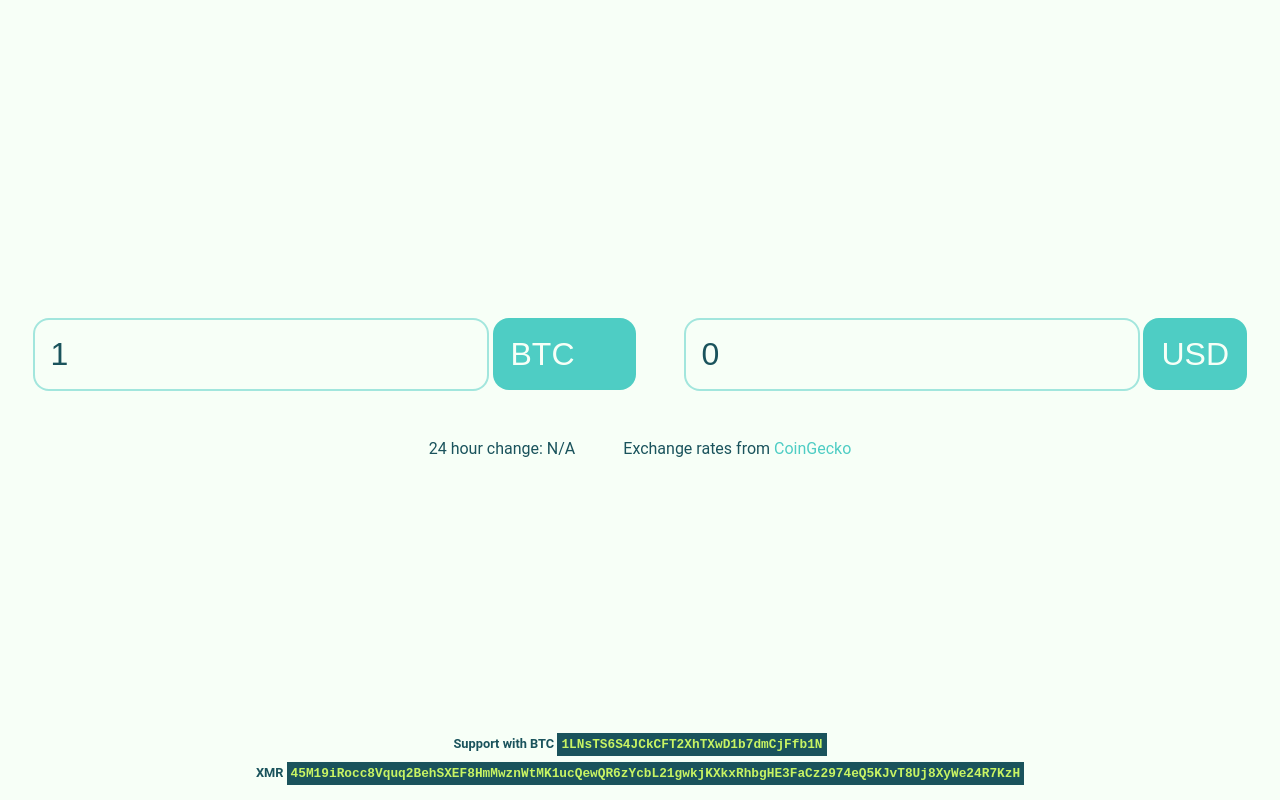
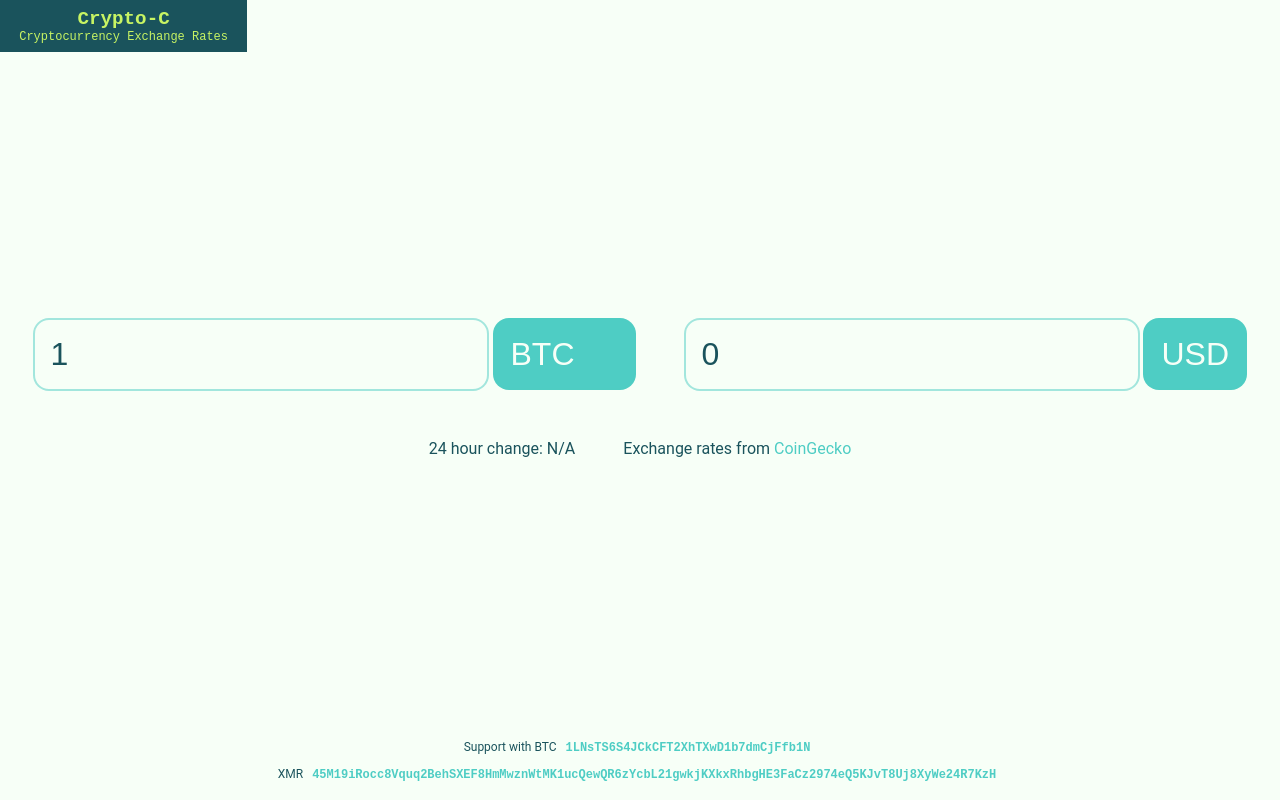
Before and after one commit to crypto-tools/crypto-c, a website: page index.html in a window 1280 px wide. Drawn offline with Linux system fonts and the light colour scheme.

Commit message:
Update index.html

```diff
--- a/index.html
+++ b/index.html
@@ -18,6 +18,30 @@
 
     #content {
       min-height: 95vh;
+    }
+
+    #logo {
+      color: rgb(200, 244, 99);
+      position: fixed;
+      top: 0;
+      left: 0;
+      padding: 0.5em 1.2em;
+      text-align: center;
+      background: rgb(26, 83, 92);
+      font-family: monospace;
+      z-index: 101;
+    }
+
+    #logo h1 {
+      font-size: 1.2em;
+      padding: 0;
+      margin: 0;
+    }
+
+    #logo p {
+      font-size: 0.75em;
+      padding: 0;
+      margin: 0;
     }
 
     #content,
@@ -101,7 +125,6 @@
       width: 100%;
       text-align: center;
       padding: 0.5em 0;
-      font-weight: bold;
       background-color: rgb(247, 255, 247);
     }
 
@@ -110,7 +133,7 @@
     }
 
     #footer {
-      font-size: 0.8em;
+      font-size: 0.75em;
       bottom: 0;
     }
 
@@ -127,10 +150,11 @@
     }
 
     .mono {
-      background-color: rgb(26, 83, 92);
-      color: rgb(200, 244, 99);
+      color: rgb(78, 205, 196);
       font-family: monospace;
-      padding: 4px;
+      font-weight: bold;
+      font-size: 1em;
+      padding: 0.5em;
       max-width: 100%;
       word-break: break-all;
     }
@@ -158,6 +182,10 @@
 </head>
 
 <body>
+  <div id="logo">
+    <h1>Crypto-C</h1>
+    <p>Cryptocurrency Exchange Rates</p>
+  </div>
   <div id="error" class="red"></div>
   <div id="footer">
     <p>Support with BTC <span class="mono">1LNsTS6S4JCkCFT2XhTXwD1b7dmCjFfb1N</span></p>
@@ -266,7 +294,7 @@
                     new_crypto_price = new_crypto_price * 100000000;
                   }
                   document.getElementById('calc_crypto').value = new_crypto_price;
-                  document.title = parseFloat(fiat).toFixed(2) + ' ' + fiat.toUpperCase() + ' | ' + title;
+                  document.title = calc_fiat + ' ' + fiat.toUpperCase() + ' | ' + title;
                 }
               } else if (changed == 'change_crypto') {
                 var new_fiat_price = parseFloat(current_rate) * parseFloat(calc_crypto);
```
